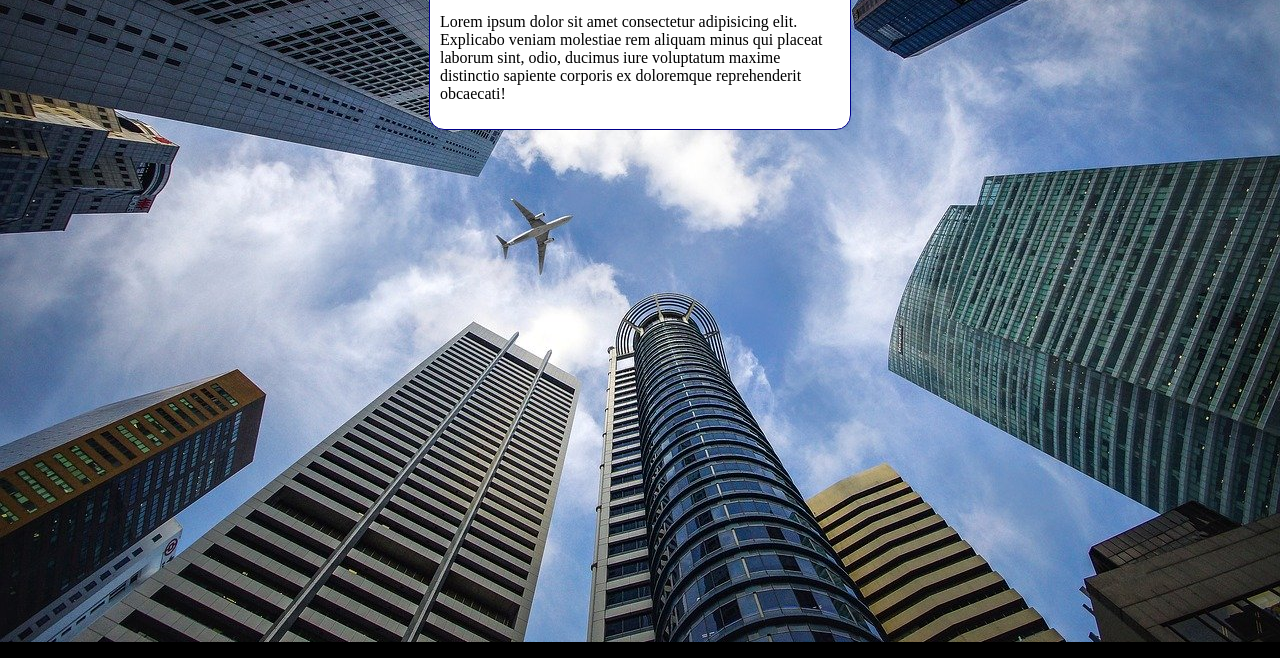
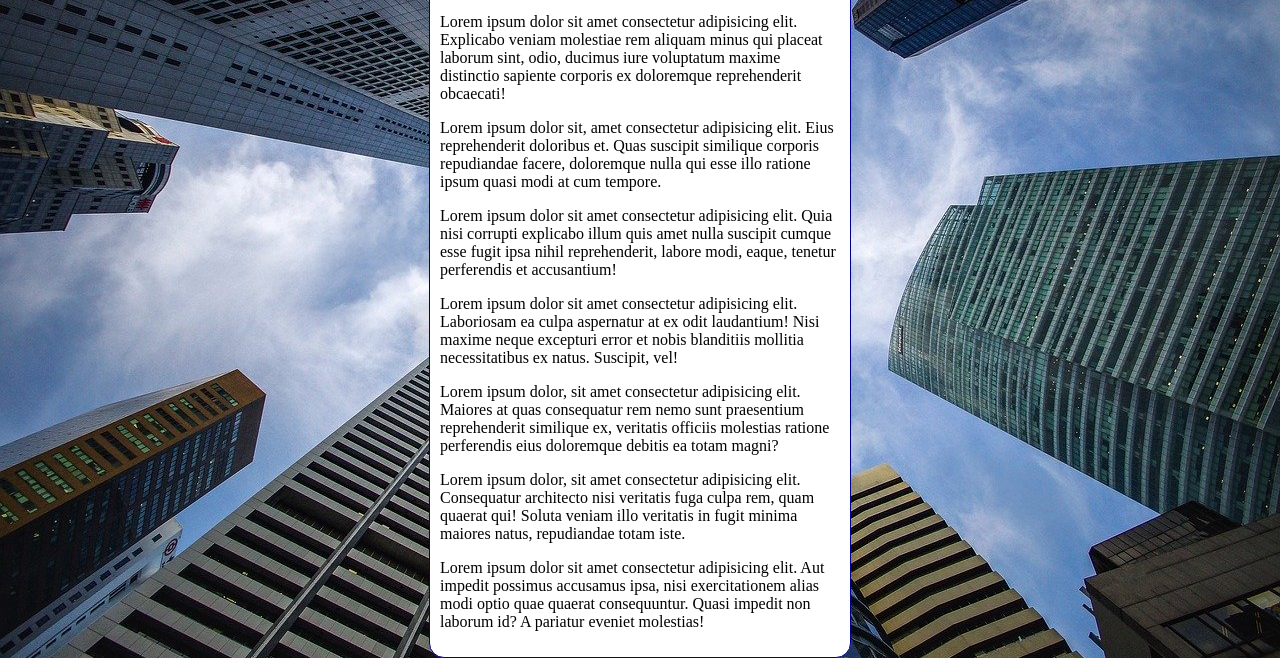
Before and after one commit to luciowoc1970/desafioSite02, a plain HTML site: page exercicio/ex022/fundo006.html in a window 1280 px wide. Shown: the part 174-832 px from the top of the page. Drawn offline with Linux system fonts and the light colour scheme.

Commit message:
Nova atualização de ex022

```diff
--- a/exercicio/ex022/fundo006.html
+++ b/exercicio/ex022/fundo006.html
@@ -8,12 +8,21 @@
     <style>
         body {
             height: 100vh;
-            background-color: black;
+            /*background-color: black;
             background-image: url(imagens/wallpaper002.jpg);
             background-position: center top;
-            background-repeat: no-repeat     ;
-            background-size: cover
-            ;
+            background-repeat: no-repeat;
+            background-size: cover;
+            background-attachment: fixed; */
+
+            /*shorthand background
+              color > image > position > repeat > [size] > attachment
+              nesta ordem, porém o size não está aceitando
+            */
+
+            background: black url(imagens/wallpaper002.jpg) center center no-repeat fixed;
+            background-size: cover;
+
         }
         main {
             background-color: white;
@@ -30,6 +39,12 @@
         <h1>Teste de imagem de fundo</h1>
         <p>Lorem ipsum dolor sit amet consectetur adipisicing elit. Aliquam omnis, excepturi esse, tempora illum sapiente voluptatum eveniet quo reiciendis expedita nam nemo dolore ea sequi. Beatae laudantium iusto dignissimos natus!</p>
         <p>Lorem ipsum dolor sit amet consectetur adipisicing elit. Explicabo veniam molestiae rem aliquam minus qui placeat laborum sint, odio, ducimus iure voluptatum maxime distinctio sapiente corporis ex doloremque reprehenderit obcaecati!</p>
+        <p>Lorem ipsum dolor sit, amet consectetur adipisicing elit. Eius reprehenderit doloribus et. Quas suscipit similique corporis repudiandae facere, doloremque nulla qui esse illo ratione ipsum quasi modi at cum tempore.</p>
+        <p>Lorem ipsum dolor sit amet consectetur adipisicing elit. Quia nisi corrupti explicabo illum quis amet nulla suscipit cumque esse fugit ipsa nihil reprehenderit, labore modi, eaque, tenetur perferendis et accusantium!</p>
+        <p>Lorem ipsum dolor sit amet consectetur adipisicing elit. Laboriosam ea culpa aspernatur at ex odit laudantium! Nisi maxime neque excepturi error et nobis blanditiis mollitia necessitatibus ex natus. Suscipit, vel!</p>
+        <p>Lorem ipsum dolor, sit amet consectetur adipisicing elit. Maiores at quas consequatur rem nemo sunt praesentium reprehenderit similique ex, veritatis officiis molestias ratione perferendis eius doloremque debitis ea totam magni?</p>
+        <p>Lorem ipsum dolor, sit amet consectetur adipisicing elit. Consequatur architecto nisi veritatis fuga culpa rem, quam quaerat qui! Soluta veniam illo veritatis in fugit minima maiores natus, repudiandae totam iste.</p>
+        <p>Lorem ipsum dolor sit amet consectetur adipisicing elit. Aut impedit possimus accusamus ipsa, nisi exercitationem alias modi optio quae quaerat consequuntur. Quasi impedit non laborum id? A pariatur eveniet molestias!        </p>
     </main>
 </body>
 </html>
```
